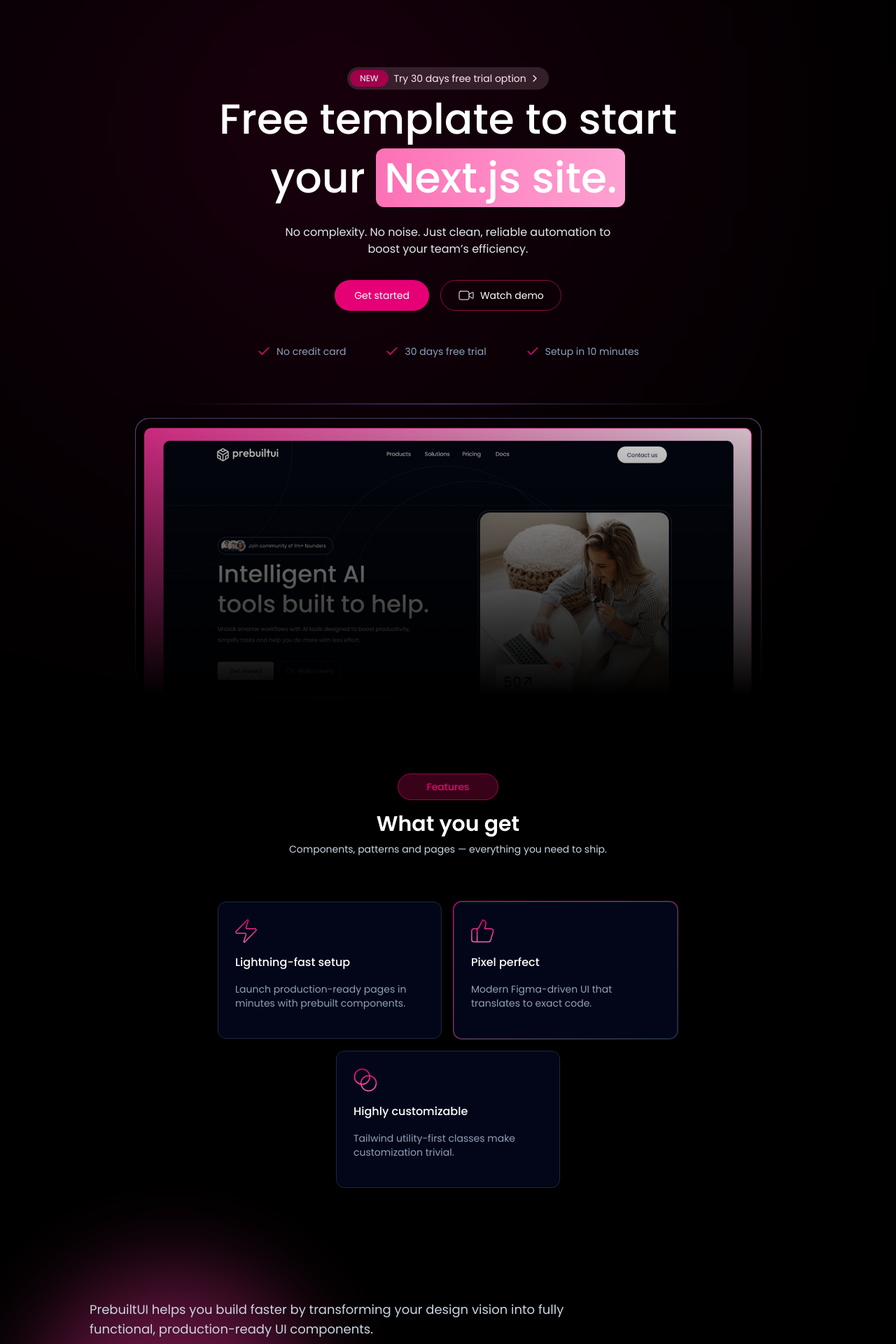
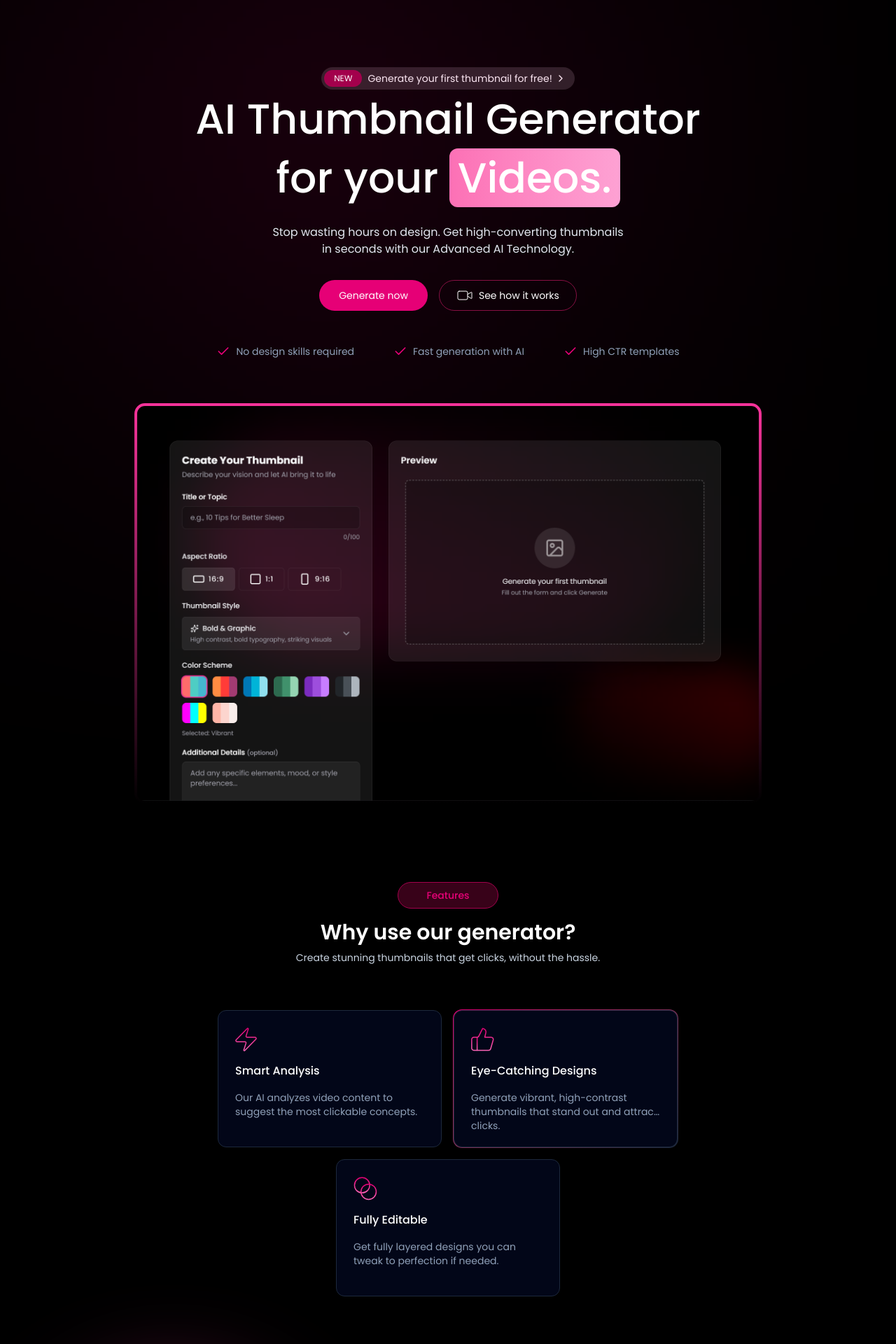
Before and after one commit to bhagatankit05/ThumbCraftor, a React (Vite) app in the folder client/: page / in a window 1280 px wide. Shown: the part 80-2000 px from the top of the page at 70% size. Built offline with nearby package versions, Linux system fonts and the light colour scheme.

Commit message:
updated sections and components

```diff
--- a/client/src/components/TiltImage.tsx
+++ b/client/src/components/TiltImage.tsx
@@ -52,8 +52,8 @@
             transition={{ type: "spring", stiffness: 320, damping: 70, mass: 1 }}
         >
             <motion.div className="relative transform-3d w-full max-w-4xl" style={{ rotateX, rotateY }} >
-                <motion.img src="/assets/hero-section-showcase.png"
-                    className="w-full rounded-[15px] will-change-transform transform-[translateZ(0)]"
+                <motion.img src="/hero_img.png"
+                    className="borderb bg-linear-180 from-pink-500 to-transparent p-1 w-full rounded-[15px] will-change-transform transform-[translateZ(0)]"
                     alt="hero section showcase"
                 />
             </motion.div>
--- a/client/src/data/features.tsx
+++ b/client/src/data/features.tsx
@@ -2,18 +2,18 @@
 
 export const featuresData: IFeature[] = [
     {
-        icon: (<svg width="31" height="34" viewBox="0 0 31 34" fill="none" xmlns="http://www.w3.org/2000/svg"><path d="M2.616 20.2a1.62 1.62 0 0 1-1.458-.91 1.59 1.59 0 0 1 .202-1.698L17.304 1.276a.806.806 0 0 1 1.385.736l-3.092 9.63a1.59 1.59 0 0 0 .765 1.978c.231.12.488.182.749.18h11.273a1.62 1.62 0 0 1 1.458.91 1.59 1.59 0 0 1-.202 1.698L13.696 32.724a.807.807 0 0 1-1.385-.736l3.092-9.63a1.59 1.59 0 0 0-.765-1.978 1.6 1.6 0 0 0-.748-.18z" stroke="url(#a)" strokeWidth="1.5" strokeLinecap="round" strokeLinejoin="round" /><defs><linearGradient id="a" x1="15.5" y1="1" x2="15.5" y2="33" gradientUnits="userSpaceOnUse"><stop stopColor="#E60076" /><stop offset="1" stopColor="#FB64B6" /></linearGradient></defs></svg>),
-        title: "Lightning-fast setup",
-        description: "Launch production-ready pages in minutes with prebuilt components.",
+        icon:"/assets/zap-icon.svg",
+        title: "Smart Analysis",
+        description: "Our AI analyzes video content to suggest the most clickable concepts.",
+    },
+ {
+        icon:"/assets/thumb-icon.svg",
+        title: "Eye-Catching Designs",
+        description: "Generate vibrant, high-contrast thumbnails that stand out and attract clicks.",
     },
     {
-        icon: (<svg width="33" height="34" viewBox="0 0 33 34" fill="none" xmlns="http://www.w3.org/2000/svg"><path d="M8.617 13.777V32.43" stroke="url(#a)" strokeWidth="1.5" strokeLinecap="round" strokeLinejoin="round" /><path d="m21.066 7.377-1.554 6.404h9.062a3.107 3.107 0 0 1 2.984 3.979l-3.621 12.435a3.11 3.11 0 0 1-2.985 2.238H3.968A3.11 3.11 0 0 1 .86 29.325V16.89a3.11 3.11 0 0 1 3.11-3.11h4.29a3.11 3.11 0 0 0 2.782-1.725l5.362-10.71a4.866 4.866 0 0 1 4.663 6.032" stroke="url(#b)" strokeWidth="1.5" strokeLinecap="round" strokeLinejoin="round" /><defs><linearGradient id="a" x1="9.117" y1="13.777" x2="9.117" y2="32.43" gradientUnits="userSpaceOnUse"><stop stopColor="#E60076" /><stop offset="1" stopColor="#FB64B6" /></linearGradient><linearGradient id="b" x1="16.271" y1="1.346" x2="16.271" y2="32.433" gradientUnits="userSpaceOnUse"><stop stopColor="#E60076" /><stop offset="1" stopColor="#FB64B6" /></linearGradient></defs></svg>),
-        title: "Pixel perfect",
-        description: "Modern Figma-driven UI that translates to exact code.",
+        icon:"/assets/shape-icon.svg",
+        title: "Fully Editable",
+        description: "Get fully layered designs you can tweak to perfection if needed.",
     },
-    {
-        icon: (<svg width="34" height="34" viewBox="0 0 34 34" fill="none" xmlns="http://www.w3.org/2000/svg"><path d="M12.278 23.072c6 0 10.864-4.864 10.864-10.863 0-6-4.864-10.863-10.864-10.863S1.414 6.209 1.414 12.209s4.864 10.863 10.864 10.863" stroke="url(#a)" strokeWidth="1.5" strokeLinecap="round" strokeLinejoin="round" /><path d="M21.583 32.383c6 0 10.863-4.864 10.863-10.864s-4.864-10.863-10.863-10.863c-6 0-10.864 4.864-10.864 10.863 0 6 4.864 10.864 10.864 10.864" stroke="url(#b)" strokeWidth="1.5" strokeLinecap="round" strokeLinejoin="round" /><defs><linearGradient id="a" x1="12.278" y1="1.346" x2="12.278" y2="23.072" gradientUnits="userSpaceOnUse"><stop stopColor="#E60076" /><stop offset="1" stopColor="#FB64B6" /></linearGradient><linearGradient id="b" x1="21.582" y1="10.656" x2="21.582" y2="32.383" gradientUnits="userSpaceOnUse"><stop stopColor="#E60076" /><stop offset="1" stopColor="#FB64B6" /></linearGradient></defs></svg>),
-        title: "Highly customizable",
-        description: "Tailwind utility-first classes make customization trivial.",
-    }
 ];
--- a/client/src/sections/FeaturesSection.tsx
+++ b/client/src/sections/FeaturesSection.tsx
@@ -8,7 +8,7 @@
 export default function FeaturesSection() {
     return (
         <div id="features" className="px-4 md:px-16 lg:px-24 xl:px-32">
-            <SectionTitle text1="Features" text2="What you get" text3="Components, patterns and pages — everything you need to ship." />
+            <SectionTitle text1="Features" text2="Why use our generator?" text3="Create stunning thumbnails that get clicks, without the hassle." />
             <div className="flex flex-wrap items-center justify-center gap-6 md:gap-4 mt-16 px-6">
                 {featuresData.map((feature: IFeature, index: number) => (
                     <motion.div key={index} className={`${index === 1 ? 'p-px rounded-[13px] bg-linear-to-br from-pink-600 to-slate-800' : ''}`}
@@ -18,7 +18,8 @@
                         transition={{ delay: index * 0.15, type: "spring", stiffness: 320, damping: 70, mass: 1 }}
                     >
                         <div className="p-6 rounded-xl space-y-4 border border-slate-800 bg-slate-950 max-w-80 w-full">
-                            {feature.icon}
+
+                            <img src={feature.icon} alt={feature.title} />
                             <h3 className="text-base font-medium text-white">
                                 {feature.title}
                             </h3>
@@ -37,7 +38,7 @@
                     viewport={{ once: true }}
                     transition={{ type: "spring", stiffness: 320, damping: 70, mass: 1 }}
                 >
-                    PrebuiltUI helps you build faster by transforming your design vision into fully functional, production-ready UI components.
+                   Our AI understands what makes a video go viral and designs thumbnails accordingly.
                 </motion.p>
                 <div className="grid grid-cols-1 md:grid-cols-3 mt-8 gap-10">
                     <motion.div className="md:col-span-2"
@@ -55,10 +56,10 @@
                         transition={{ delay: 0.15, type: "spring", stiffness: 320, damping: 70, mass: 1 }}
                     >
                         <img src="/assets/features-showcase-2.png" alt="features showcase" width={1000} height={500} className="hover:-translate-y-0.5 transition duration-300" />
-                        <h3 className="text-[24px]/7.5 text-slate-300 font-medium mt-6">Better design with highest revenue and profits </h3>
-                        <p className="text-slate-300 mt-2">PrebuiltUI empowers you to build beautifully and scale effortlessly.</p>
+                        <h3 className="text-[24px]/7.5 text-slate-300 font-medium mt-6">boost your views with AI-optimized designs</h3>
+                        <p className="text-slate-300 mt-2">Stop guessing and start ranking. Our AI creates designs proven to capture attention and drive engagement.</p>
                         <a href="https://prebuiltui.com" className="group flex items-center gap-2 mt-4 text-pink-600 hover:text-pink-700 transition">
-                            Learn more about the product
+                            Start generating free
                             <ArrowUpRight className="size-5 group-hover:translate-x-0.5 transition duration-300" />
                         </a>
                     </motion.div>
--- a/client/src/sections/HeroSection.tsx
+++ b/client/src/sections/HeroSection.tsx
@@ -2,12 +2,16 @@
 import { CheckIcon, ChevronRightIcon, VideoIcon } from "lucide-react";
 import TiltedImage from "../components/TiltImage";
 import { motion } from "motion/react";
+import { useNavigate } from "react-router-dom";
 
 export default function HeroSection() {
+
+    const navigate = useNavigate()
+
     const specialFeatures = [
-        "No credit card",
-        "30 days free trial",
-        "Setup in 10 minutes",
+        "No design skills required",
+        "Fast generation with AI",
+        "High CTR templates",
     ];
 
     return (
@@ -23,18 +27,18 @@
                     NEW
                 </span>
                 <p className="flex items-center gap-1">
-                    <span>Try 30 days free trial option </span>
+                    <span>Generate your first thumbnail for free!</span>
                     <ChevronRightIcon size={16} className="group-hover:translate-x-0.5 transition duration-300" />
                 </p>
             </motion.a>
-            <motion.h1 className="text-5xl/17 md:text-6xl/21 font-medium max-w-2xl text-center"
+            <motion.h1 className="text-5xl/17 md:text-6xl/21 font-medium max-w-3xl text-center"
                 initial={{ y: 50, opacity: 0 }}
                 whileInView={{ y: 0, opacity: 1 }}
                 viewport={{ once: true }}
                 transition={{ type: "spring", stiffness: 240, damping: 70, mass: 1 }}
             >
-                Free template to start your{" "}
-                <span className="move-gradient px-3 rounded-xl text-nowrap">Next.js site.</span>
+                AI Thumbnail Generator for your{' '}
+                <span className="move-gradient px-3 rounded-xl text-nowrap">Videos.</span>
             </motion.h1>
             <motion.p className="text-base text-center text-slate-200 max-w-lg mt-6"
                 initial={{ y: 50, opacity: 0 }}
@@ -42,19 +46,19 @@
                 viewport={{ once: true }}
                 transition={{ delay: 0.2, type: "spring", stiffness: 320, damping: 70, mass: 1 }}
             >
-                No complexity. No noise. Just clean, reliable automation to boost your team’s efficiency.</motion.p>
+                Stop wasting hours on design. Get high-converting thumbnails in seconds with our Advanced AI Technology.</motion.p>
             <motion.div className="flex items-center gap-4 mt-8"
                 initial={{ y: 50, opacity: 0 }}
                 whileInView={{ y: 0, opacity: 1 }}
                 viewport={{ once: true }}
                 transition={{ type: "spring", stiffness: 320, damping: 70, mass: 1 }}
             >
-                <button className="bg-pink-600 hover:bg-pink-700 text-white rounded-full px-7 h-11">
-                    Get started
+                <button onClick={() => navigate('/generate')} className="bg-pink-600 hover:bg-pink-700 text-white rounded-full px-7 h-11">
+                    Generate now
                 </button>
-                <button className="flex items-center gap-2 border border-pink-900 hover:bg-pink-950/50 transition rounded-full px-6 h-11">
+                <button  className="flex items-center gap-2 border border-pink-900 hover:bg-pink-950/50 transition rounded-full px-6 h-11">
                     <VideoIcon strokeWidth={1} />
-                    <span>Watch demo</span>
+                    <span>See how it works</span>
                 </button>
             </motion.div>
 
--- a/client/src/sections/TestimonialSection.tsx
+++ b/client/src/sections/TestimonialSection.tsx
@@ -7,7 +7,7 @@
 export default function TestimonialSection() {
     return (
         <div id="testimonials" className="px-4 md:px-16 lg:px-24 xl:px-32">
-            <SectionTitle text1="Testimonials" text2="Don't just take our words" text3="Hear what our users say about us. We're always looking for ways to improve. If you have a positive experience with us, leave a review." />
+            <SectionTitle text1="Testimonials" text2="Loved by Creators" text3="See how our AI thumbnails are helping channels explode their views." />
 
             <Marquee className="max-w-5xl mx-auto mt-11" gradient={true} speed={25} gradientColor="#000">
                 <div className="flex items-center justify-center py-5 overflow-hidden">
```
